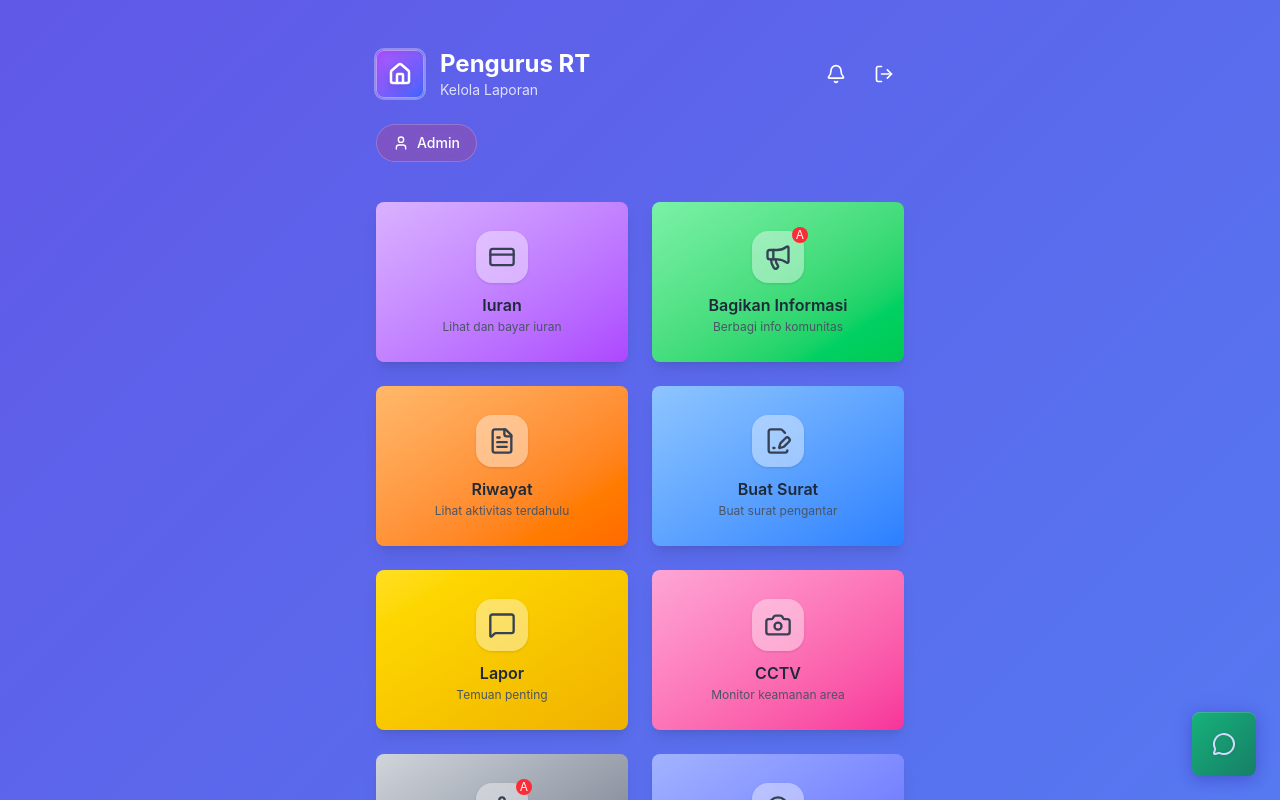
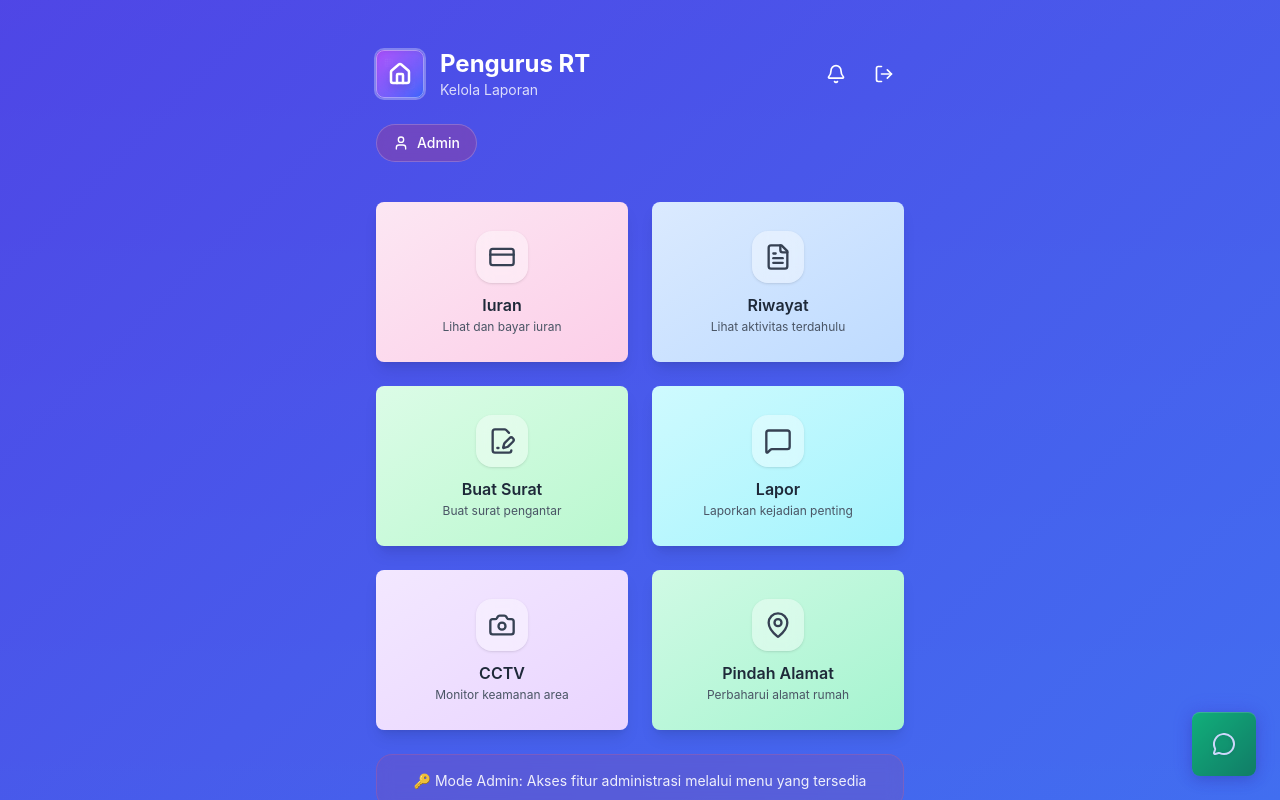
Before and after one commit to mochammadshenna/rt-2-app, a Next.js app: page / in a window 1280 px wide. Built offline with nearby package versions, Linux system fonts and the light colour scheme; sample sign-in values are in the browser's storage; a web font is replaced by a local one.

Commit message:
change: :hammer: revert card modules Dashboard

```diff
--- a/src/app/globals.css
+++ b/src/app/globals.css
@@ -234,6 +234,7 @@
     }
 
     body {
+        background: linear-gradient(to bottom, var(--primary-gradient-start), var(--primary-gradient-end));
         color: var(--text-primary);
         font-family: var(--font-body);
         /* Enable vertical scrolling */
--- a/src/components/action-cards-grid.tsx
+++ b/src/components/action-cards-grid.tsx
@@ -11,6 +11,7 @@ interface ActionCard {
     route: string
     shortDescription: string
     adminOnly?: boolean
+    guestRestricted?: boolean
 }
 
 const actionCards: ActionCard[] = [
@@ -18,7 +19,7 @@ const actionCards: ActionCard[] = [
         id: "iuran",
         label: "Iuran",
         icon: CreditCard,
-        backgroundColor: "bg-gradient-to-br from-purple-300 to-purple-500",
+        backgroundColor: "bg-gradient-to-br from-pink-100 to-pink-200",
         route: "/tagihan",
         shortDescription: "Lihat dan bayar iuran"
     },
@@ -26,7 +27,7 @@ const actionCards: ActionCard[] = [
         id: "bagikan-informasi",
         label: "Bagikan Informasi",
         icon: Megaphone,
-        backgroundColor: "bg-gradient-to-br from-green-300 to-green-500",
+        backgroundColor: "bg-gradient-to-br from-yellow-100 to-yellow-200",
         route: "/bagikan-informasi",
         shortDescription: "Berbagi info komunitas",
         adminOnly: true
@@ -35,7 +36,7 @@ const actionCards: ActionCard[] = [
         id: "riwayat",
         label: "Riwayat",
         icon: FileText,
-        backgroundColor: "bg-gradient-to-br from-orange-300 to-orange-500",
+        backgroundColor: "bg-gradient-to-br from-blue-100 to-blue-200",
         route: "/riwayat",
         shortDescription: "Lihat aktivitas terdahulu"
     },
@@ -43,57 +44,65 @@ const actionCards: ActionCard[] = [
         id: "buat-surat",
         label: "Buat Surat",
         icon: FileSignature,
-        backgroundColor: "bg-gradient-to-br from-blue-300 to-blue-500",
+        backgroundColor: "bg-gradient-to-br from-green-100 to-green-200",
         route: "/buat-surat",
         shortDescription: "Buat surat pengantar",
+        guestRestricted: true
     },
     {
         id: "lapor",
         label: "Lapor",
         icon: MessageSquare,
-        backgroundColor: "bg-gradient-to-br from-yellow-300 to-yellow-500",
+        backgroundColor: "bg-gradient-to-br from-cyan-100 to-cyan-200",
         route: "/lapor",
-        shortDescription: "Temuan penting"
+        shortDescription: "Laporkan kejadian penting"
     },
     {
         id: "cctv",
         label: "CCTV",
         icon: Camera,
-        backgroundColor: "bg-gradient-to-br from-pink-300 to-pink-500",
+        backgroundColor: "bg-gradient-to-br from-purple-100 to-purple-200",
         route: "/cctv",
         shortDescription: "Monitor keamanan area",
+        guestRestricted: true
     },
     {
         id: "admin",
         label: "Admin",
         icon: Settings,
-        backgroundColor: "bg-gradient-to-br from-gray-300 to-gray-500",
+        backgroundColor: "bg-gradient-to-br from-red-100 to-red-200",
         route: "/admin",
-        shortDescription: "Panel pengurus RT",
+        shortDescription: "Panel administrasi",
         adminOnly: true
     },
     {
         id: "switch-rumah",
         label: "Pindah Alamat",
         icon: MapPin,
-        backgroundColor: "bg-gradient-to-br from-indigo-300 to-indigo-500",
+        backgroundColor: "bg-gradient-to-br from-emerald-100 to-emerald-200",
         route: "/switch-rumah",
-        shortDescription: "Perbaharui data tinggal",
+        shortDescription: "Perbaharui alamat rumah",
+        guestRestricted: true
     }
 ]
 
 interface ActionCardsGridProps {
     onCardClick?: (cardId: string) => void
-    userRole?: 'admin' | 'warga'
+    userRole?: 'admin' | 'warga' | 'guest'
 }
 
-export default function ActionCardsGrid({ onCardClick, userRole = 'warga' }: ActionCardsGridProps) {
+export default function ActionCardsGrid({ onCardClick, userRole = 'guest' }: ActionCardsGridProps) {
     const router = useRouter()
 
     const handleCardClick = (card: ActionCard) => {
         // Check permissions
         if (card.adminOnly && userRole !== 'admin') {
             alert('Fitur ini hanya tersedia untuk Admin')
+            return
+        }
+
+        if (card.guestRestricted && userRole === 'guest') {
+            alert('Silakan login sebagai warga untuk mengakses fitur ini')
             return
         }
 
@@ -106,11 +115,14 @@ export default function ActionCardsGrid({ onCardClick, userRole = 'warga' }: Act
 
     const getFilteredCards = () => {
         return actionCards.filter(card => {
-            // For admin users, show all cards, including admin-only ones.
-            // Admin cards themselves will be filtered out if their 'id' is 'admin' from the overall list,
-            // as the admin dashboard provides specific admin functionalities.
+            // If user is Admin, hide Admin and Bagikan Informasi cards
             if (userRole === 'admin') {
-                return true
+                return card.id !== 'admin' && card.id !== 'bagikan-informasi'
+            }
+
+            // For guest users, hide admin-only cards
+            if (userRole === 'guest') {
+                return !card.adminOnly
             }
 
             // For wargas, show all cards except admin-only
@@ -127,7 +139,8 @@ export default function ActionCardsGrid({ onCardClick, userRole = 'warga' }: Act
             <div className="grid grid-cols-2 gap-4 sm:gap-6">
                 {getFilteredCards().map((card) => {
                     const IconComponent = card.icon
-                    const isRestricted = (card.adminOnly && userRole !== 'admin')
+                    const isRestricted = (card.adminOnly && userRole !== 'admin') ||
+                        (card.guestRestricted && userRole === 'guest')
 
                     return (
                         <button
@@ -165,6 +178,11 @@ export default function ActionCardsGrid({ onCardClick, userRole = 'warga' }: Act
                                             <span className="text-white text-xs">A</span>
                                         </div>
                                     )}
+                                    {card.guestRestricted && userRole === 'guest' && (
+                                        <div className="absolute -top-1 -right-1 w-4 h-4 bg-orange-500 rounded-full flex items-center justify-center">
+                                            <Lock className="w-2 h-2 text-white" />
+                                        </div>
+                                    )}
                                 </div>
 
                                 <div className="text-center space-y-1">
@@ -192,6 +210,14 @@ export default function ActionCardsGrid({ onCardClick, userRole = 'warga' }: Act
             </div>
 
             {/* Role Information */}
+            {userRole === 'guest' && (
+                <div className="mt-6 p-4 bg-white/10 backdrop-blur-sm rounded-2xl border border-white/20">
+                    <p className="text-white/90 text-sm text-center">
+                        💡 Beberapa fitur terbatas untuk Guest. Login sebagai warga untuk akses penuh.
+                    </p>
+                </div>
+            )}
+
             {userRole === 'admin' && (
                 <div className="mt-6 p-4 bg-red-500/10 backdrop-blur-sm rounded-2xl border border-red-400/20">
                     <p className="text-white/90 text-sm text-center">
```
Lines whose indentation alone changed are shown as unchanged.
